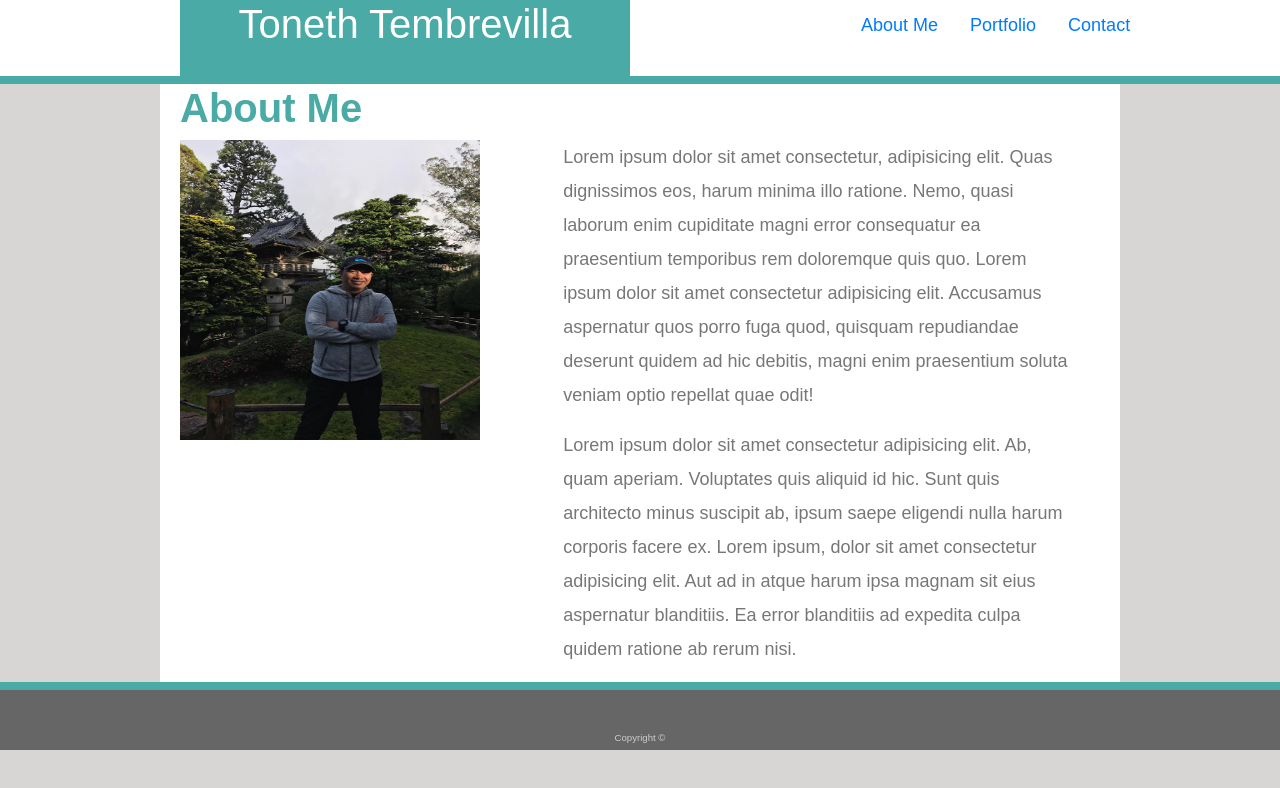
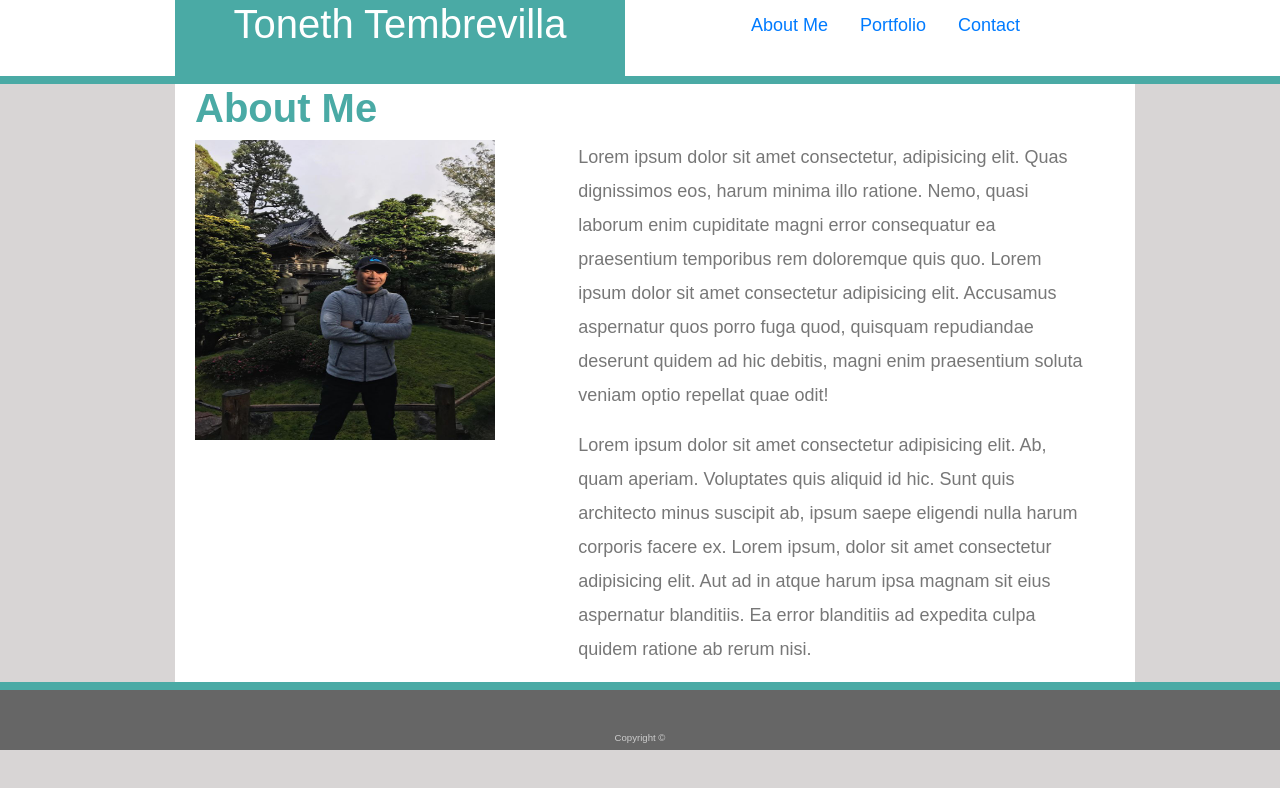
Before and after one commit to jhacolyte/Bootstrap-Portfolio, a plain HTML site: page index.html in a window 1280 px wide. Drawn offline with nearby package versions, Linux system fonts and the light colour scheme.

Commit message:
adjusting header

```diff
--- a/asset/css/style.css
+++ b/asset/css/style.css
@@ -45,3 +45,10 @@ footer {
   border-top: 8px solid #4aaaa5;
   height: 50px;
 }
+
+.container {
+  width: 100%;
+  max-width: 960px;
+  margin: 0 auto;
+  clear: both;
+}
--- a/index.html
+++ b/index.html
@@ -16,14 +16,13 @@
     <header id="topbox">
         <div class="container">
             <div class="row">
-                <div class="col-1"></div>
                 <div class="col-4">
                     <div id="name">
                         <h1>Toneth Tembrevilla</h1>
                     </div>
                 </div>
                 <div class="col-3"></div>
-                <div class="col-4">
+                <div class="col-5">
                     <ul class="nav nav-pills">
                         <li class="nav-item">
                             <a class="nav-link aboutme" href="#">About Me</a>
@@ -49,7 +48,6 @@
                 </div>
             </div>
             <div class="row">
-                <div class="col-"></div>
                 <div class="col-5">
                     <img src="asset/img/img1.jpg" alt="Bio-Pic" width="300px" height="300px">
                 </div>
```
